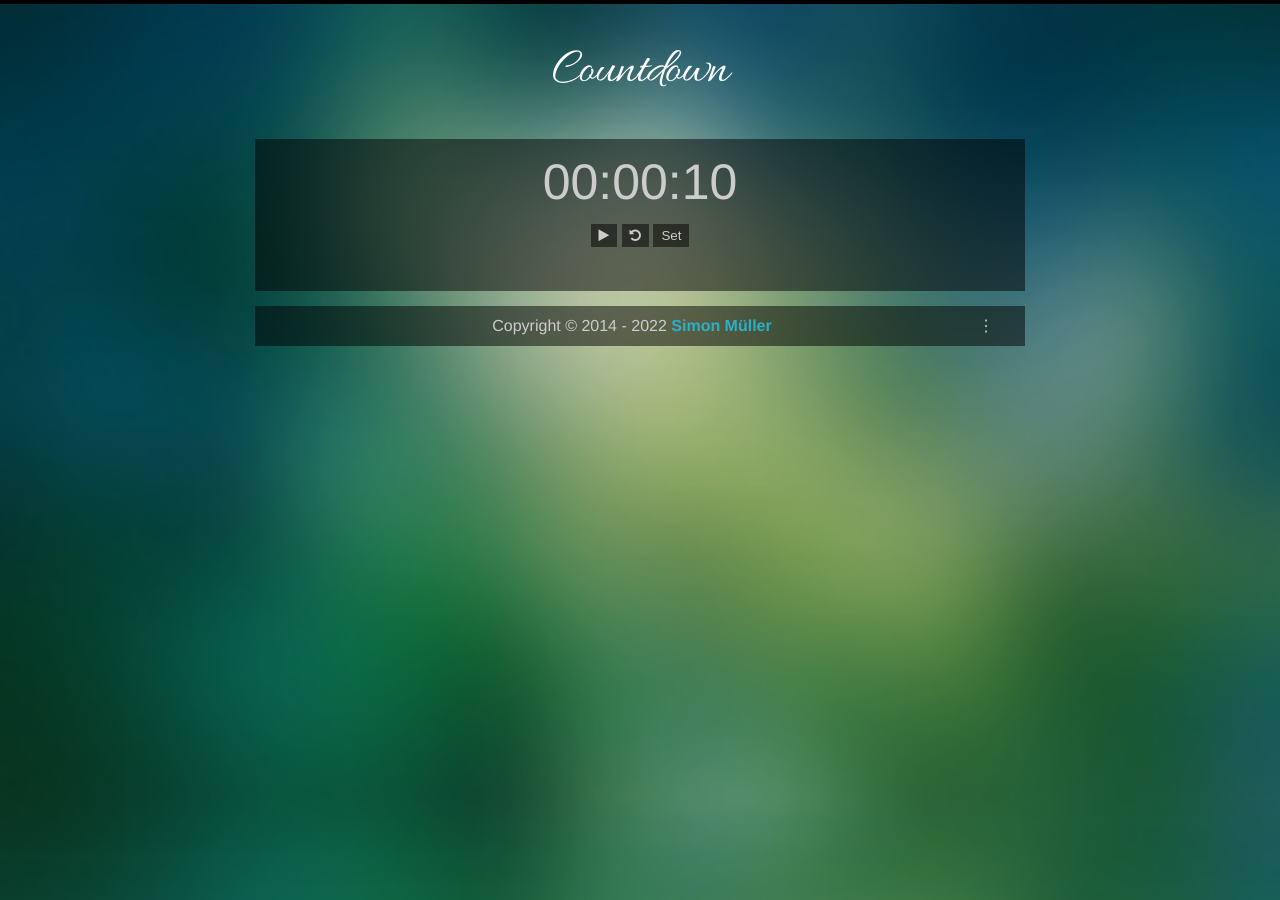
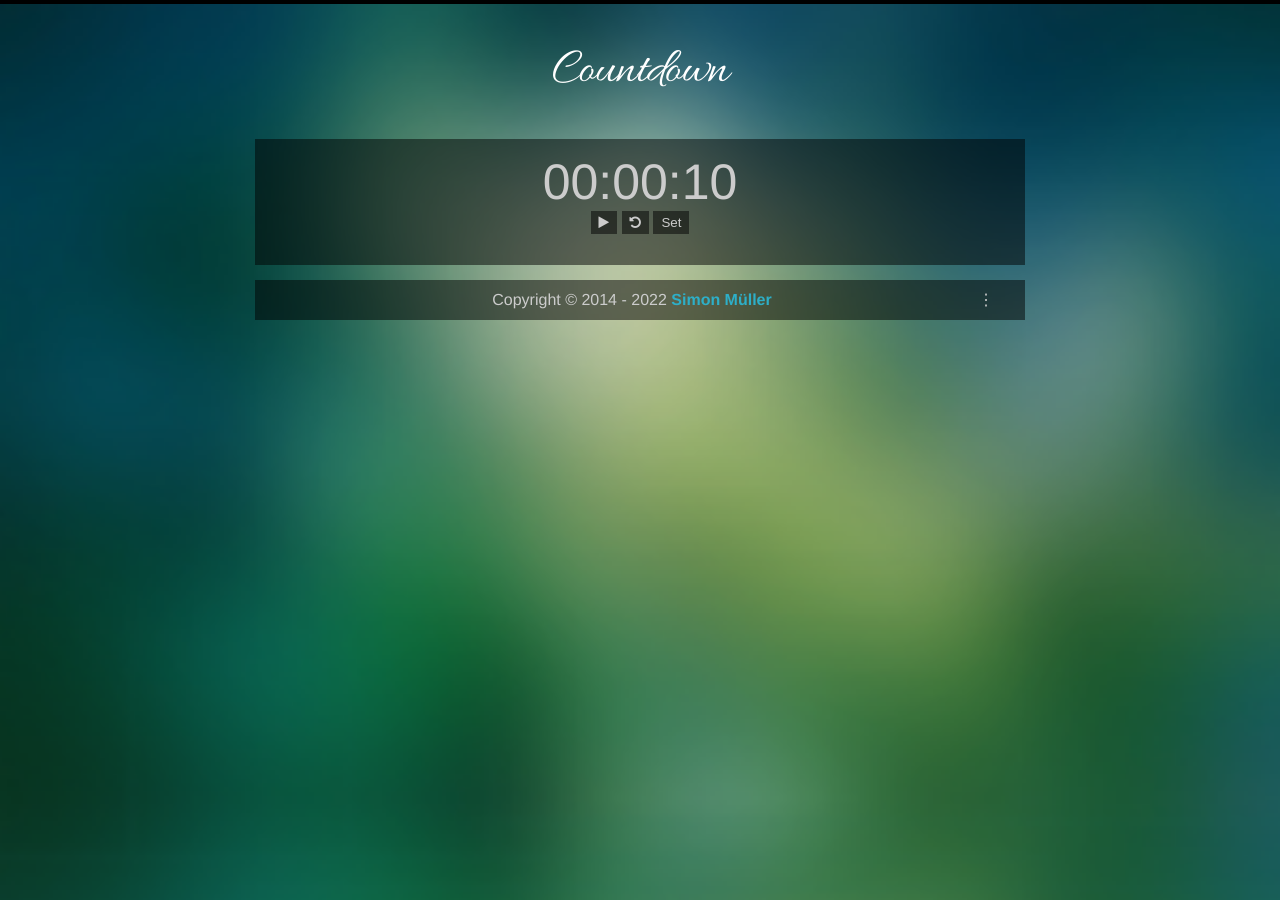
Before and after one commit to samuller/samuller.net, a Jekyll site: the page built from countdown/index.html, in a window 1280 px wide. Built offline with Jekyll 4.4.1, drawn with Linux system fonts in a browser that asks for light colours; nearby versions of some CDN libraries.

Commit message:
Remove min-height now that there's enough content
Not needed since there's enough content to prevent overflow of the large countdown numbers. Also, it's currently causing the media-controls to jump when the "set" controls are added below it.

```diff
--- a/countdown/index.html
+++ b/countdown/index.html
@@ -6,7 +6,7 @@ style: no_nav
 
 <link rel="stylesheet" href="https://maxcdn.bootstrapcdn.com/font-awesome/4.3.0/css/font-awesome.min.css">
 
-<div style="min-height: 10vh; margin: 1em; display: flex; flex-direction: column; gap: 1em; align-items: center; justify-content: center;">
+<div style="margin: 1em; display: flex; flex-direction: column; gap: 1em; align-items: center; justify-content: center;">
   <app-countdown id="countdown0" secs="10" style="display: block; text-align: center; flex: 1; font-size: 50px;"></app-countdown>
   <div style="flex: 1; text-align: center">
     <button  id="btnplay" class="media-controls" onclick="clickPlayToggle()">
```
